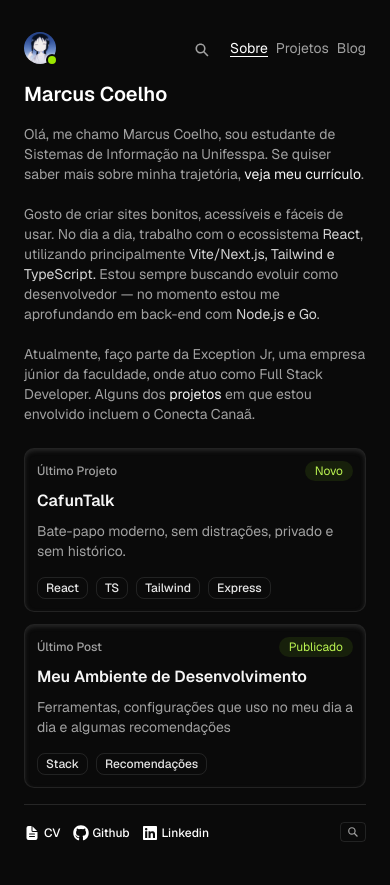
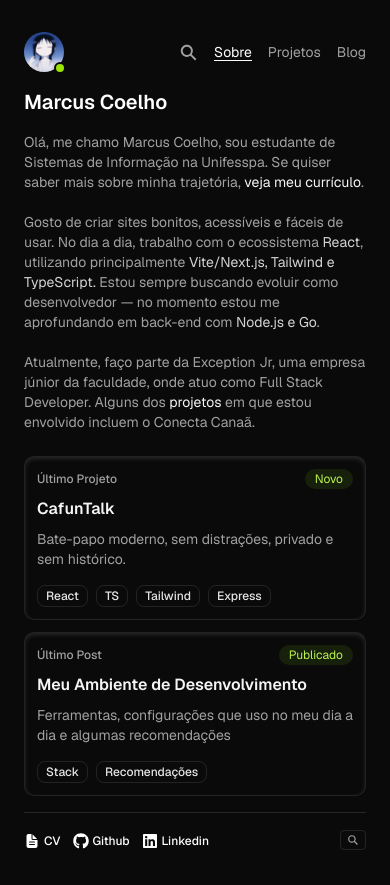
Before and after one commit to coelhomarcus/marcus, a React (Vite) app: page / in a window 390 px wide. Built offline with nearby package versions, Linux system fonts and the light colour scheme.

Commit message:
phone update

```diff
--- a/src/components/Header/Header.tsx
+++ b/src/components/Header/Header.tsx
@@ -1,7 +1,6 @@
 import { NavLink } from "react-router";
 import { Avatar, AvatarFallback, AvatarImage } from "@/components/ui/avatar"
 import { FaUserAlt } from "react-icons/fa";
-// import { BiSearch } from "react-icons/bi";
 import { IoSearchSharp } from "react-icons/io5";
 
 
@@ -11,7 +10,7 @@ const Header = ({ setOpen }: { setOpen: React.Dispatch<React.SetStateAction<bool
         <div className='flex justify-between items-center mb-4'>
             <NavLink to="/">
                 <div className="relative">
-                    <Avatar className="size-8 sm:size-10">
+                    <Avatar className="size-10">
                         <AvatarImage src="/icons/profile.jpg" />
                         <AvatarFallback className="size-10">
                             <FaUserAlt className="opacity-60 text-white" aria-hidden="true" />
@@ -23,9 +22,9 @@ const Header = ({ setOpen }: { setOpen: React.Dispatch<React.SetStateAction<bool
                 </div>
             </NavLink>
 
-            <div className="flex gap-2 sm:gap-5 text-neutral-400 *:text-sm *:hover:text-white *:transition-colors">
-                <button onClick={() => setOpen(true)} className="md:hidden flex items-center mr-3 mt-1">
-                    <IoSearchSharp className="text-neutral-400 hover:text-white transition-colors text-[1rem]" />
+            <div className="flex gap-4 sm:gap-5 text-neutral-400 *:text-sm *:hover:text-white *:transition-colors *:cursor-pointer">
+                <button onClick={() => setOpen(true)} className="sm:hidden flex mt-[0.1rem]">
+                    <IoSearchSharp className="text-neutral-400 hover:text-white transition-colors text-[1.2rem]" />
                 </button>
                 <HeaderLink title="Sobre" to="/" />
                 <HeaderLink title="Projetos" to="/projects" />
```
